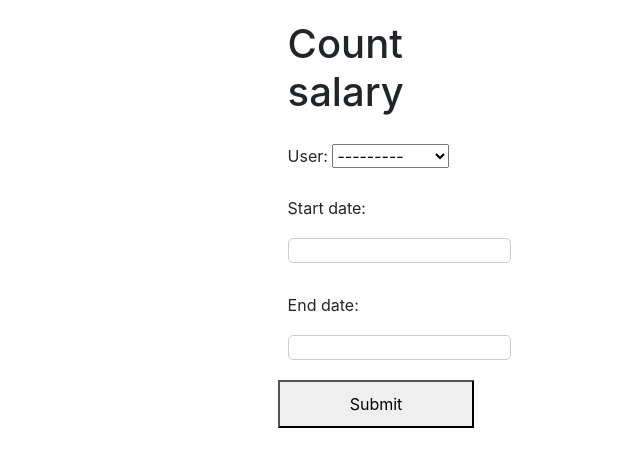
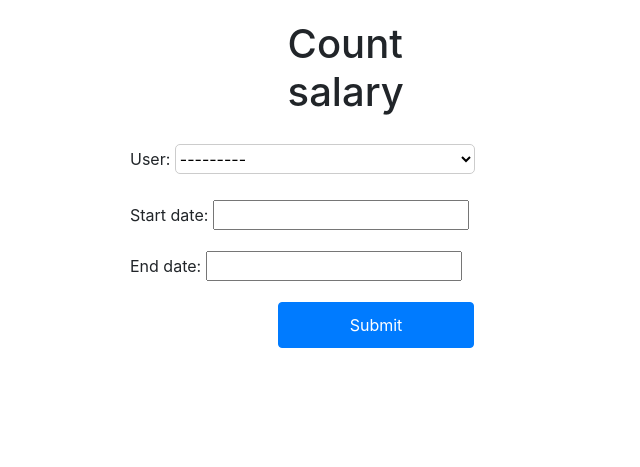
Before and after one commit to FCTools/FCTools_payroll, a Django app: page /count/ in a window 1280 px wide. Shown: the top 467 px of the page, without its empty margins (264-904 px from the left). Run offline with Django 3.2, Linux system fonts and the light colour scheme; the visitor is signed in with stand-in values (Sample User, id 1); data comes from the database, SQL or seed files in the repository; parts of the project's set-up code (start-up, migrations or seed data) failed here and were passed over; some libraries are stand-ins or nearby versions.

Commit message:
Add custom calendar, small change count salary form.

```diff
--- a/requirements.txt
+++ b/requirements.txt
@@ -2,6 +2,7 @@ asgiref==3.2.10
 Django==2.2.10
 django-debug-toolbar==2.2
 django-crispy-forms==1.9.1
+django-tempus-dominus==5.1.2.13
 pytz==2020.1
 sqlparse==0.3.1
 
--- a/website/fctools_salary/forms.py
+++ b/website/fctools_salary/forms.py
@@ -1,31 +1,25 @@
 from django import forms
+from tempus_dominus.widgets import DatePicker
 
 from .models import User
 
 
-# class LoginForm(AuthenticationForm):
-#     login = forms.CharField(label='Login', required=True, widget=forms.TextInput(attrs={'class': 'field_login'}))
-#     password = forms.CharField(label='Password', widget=forms.PasswordInput(attrs={'class': 'field_password'}),
-#                                required=True)
-#
-#     def clean(self):
-#         login = self.cleaned_data['login']
-#         password = self.cleaned_data['password']
-#
-#         user = authenticate(username=login, password=password)
-#
-#         if user is not None:
-#             return self.cleaned_data
-#         else:
-#             raise forms.ValidationError('Incorrect login data')
+class ReportInfoForm(forms.Form):
+    user = forms.ModelChoiceField(queryset=User.objects.all(), required=True, widget=forms.Select(attrs={
+        'class': 'field'}))
+    start_date = forms.DateField(required=True, widget=DatePicker(
+        attrs={
+            'append': 'fa fa-calendar',
+            'icon_toggle': True,
+        }
+    ))
 
-
-class ReportInfoForm(forms.Form):
-    user = forms.ModelChoiceField(queryset=User.objects.all(), required=True)
-    start_date = forms.DateField(required=True, widget=forms.DateInput(attrs={'class': 'field'}),
-                                 input_formats=['%Y-%m-%d'])
-    end_date = forms.DateField(required=True, widget=forms.DateInput(attrs={'class': 'field'}),
-                               input_formats=['%Y-%m-%d'])
+    end_date = forms.DateField(required=True, widget=DatePicker(
+        attrs={
+            'append': 'fa fa-calendar',
+            'icon_toggle': True,
+        }
+    ))
 
     def clean(self):
         return self.cleaned_data
--- a/website/templates/base.html
+++ b/website/templates/base.html
@@ -1,7 +1,6 @@
 <!DOCTYPE html>{% load static %}
 <html lang="en">
 <head>
-    {% block headers %}{% endblock %}
     <meta charset="UTF-8">
     <title>{% block title %}{% endblock %}</title>
     <!--Import Google Icon Font-->
@@ -11,6 +10,7 @@
 
     <!--Let browser know website is optimized for mobile-->
     <meta name="viewport" content="width=device-width, initial-scale=1.0"/>
+    {% block headers %}{% endblock %}
 </head>
 
 <body>
--- a/website/templates/fctools_web/count.html
+++ b/website/templates/fctools_web/count.html
@@ -3,6 +3,17 @@
 
 {% block title %}Count{% endblock %}
 {% block headers %}
+    {# Include FontAwesome; required for icon display #}
+    <link rel="stylesheet" href="https://netdna.bootstrapcdn.com/font-awesome/4.7.0/css/font-awesome.css">
+
+    {# Include Bootstrap 4 and jQuery #}
+    <link rel="stylesheet" href="https://stackpath.bootstrapcdn.com/bootstrap/4.1.3/css/bootstrap.min.css"
+          integrity="sha384-MCw98/SFnGE8fJT3GXwEOngsV7Zt27NXFoaoApmYm81iuXoPkFOJwJ8ERdknLPMO" crossorigin="anonymous">
+    <script src="https://code.jquery.com/jquery-3.3.1.slim.min.js"
+            integrity="sha384-q8i/X+965DzO0rT7abK41JStQIAqVgRVzpbzo5smXKp4YfRvH+8abtTE1Pi6jizo"
+            crossorigin="anonymous"></script>
+
+    {# Django Tempus Dominus assets are included in `{{ form.media }}` #}
     <style type="text/css">
         #centerLayer {
             margin-left: 30%;
@@ -14,32 +25,23 @@
         .field {
             border: 1px solid #ccc;
             border-radius: 5px;
-            height: 25px;
-            width: 223px;
+            height: 30px;
+            width: 300px;
             margin: 10px 10px 10px 0;
+            background-color: #ffffff;
         }
     </style>
+    {{ form.media }}
 {% endblock %}
 
 {% block content %}
     <div id="centerLayer">
         <h1 id="centerLayer">Count salary</h1>
         <form action="." method="post">
-            <div class="fieldWrapper" id="centerLayer">
-                <label for="id_user">User:</label>
-                {{ form.user }}
-            </div>
-            <div class="fieldWrapper" id="centerLayer">
-                <label for="id_start_date">Start date:</label><br>
-                {{ form.start_date }}
-            </div>
-            <div class="fieldWrapper" id="centerLayer">
-                <label for="id_end_date">End date:</label><br>
-                {{ form.end_date }}
-            </div>
+            {{ form.as_p }}
             {% csrf_token %}
             <p>
-                <button type="submit" id="centerLayer">Submit</button>
+                <button type="submit" id="centerLayer" class="btn btn-primary">Submit</button>
             </p>
         </form>
     </div>
--- a/website/templates/registration/login.html
+++ b/website/templates/registration/login.html
@@ -3,7 +3,7 @@
 {% load static %}
 {% load crispy_forms_tags %}
 
-{% block title %}Count{% endblock %}
+{% block title %}Log-in{% endblock %}
 {% block headers %}
     <style type="text/css">
         #centerLayer {
--- a/website/website/settings.py
+++ b/website/website/settings.py
@@ -43,6 +43,7 @@ INSTALLED_APPS = [
     'django.contrib.messages',
     'django.contrib.staticfiles',
     'crispy_forms',
+    'tempus_dominus',
 
     'fctools_salary',
 ]
@@ -167,6 +168,8 @@ if DEBUG:
 # https://docs.djangoproject.com/en/2.2/howto/static-files/
 
 STATIC_URL = os.path.join(BASE_DIR, 'static/')
-STATIC_ROOT = os.path.join(BASE_DIR, 'static/')
+# STATIC_ROOT = os.path.join(BASE_DIR, 'static/')
 MEDIA_URL = os.path.join(BASE_DIR, 'media/')
 MEDIA_ROOT = os.path.join(BASE_DIR, '/media')
+
+# STATICFILES_DIRS = ['static']
```
